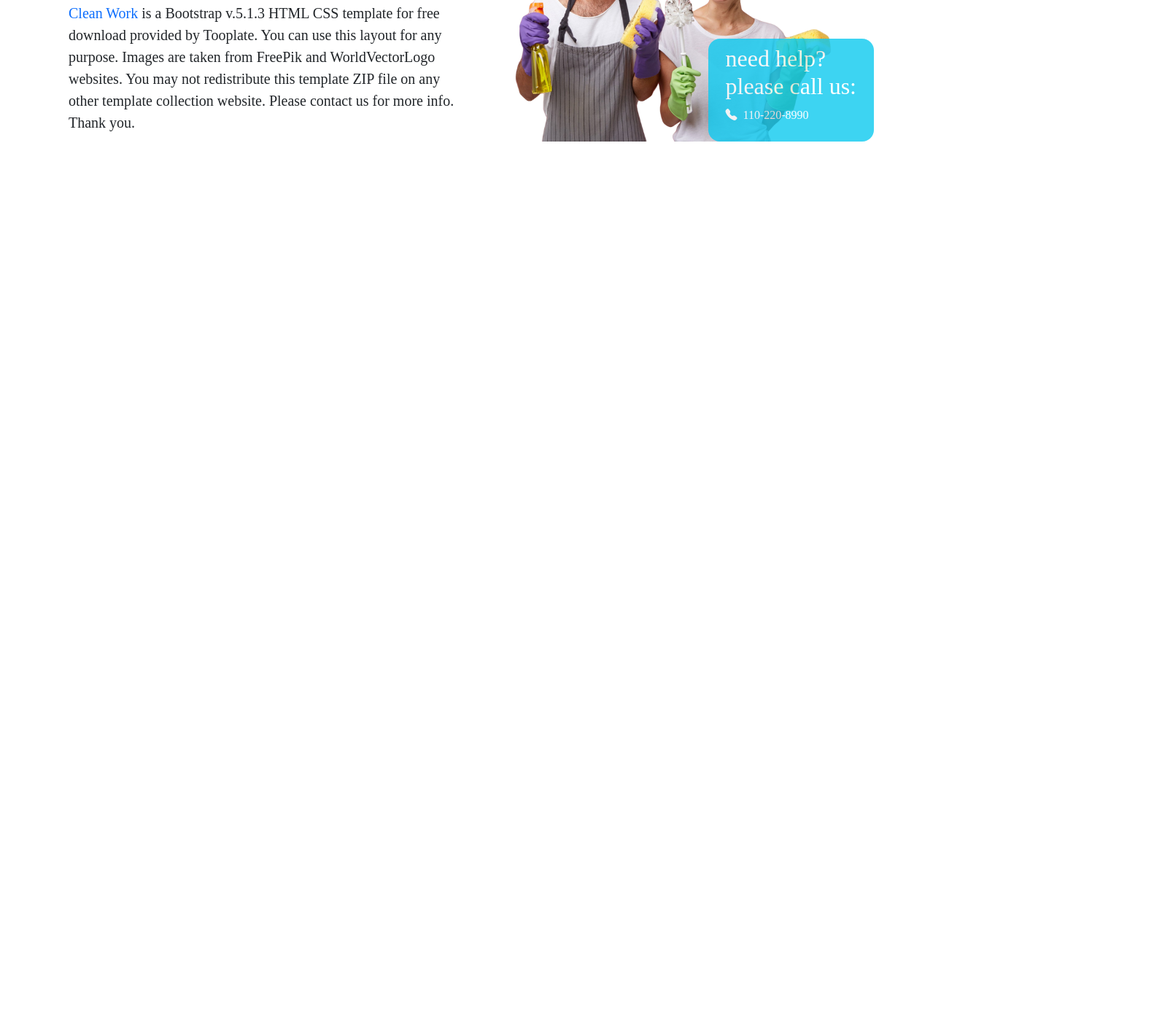
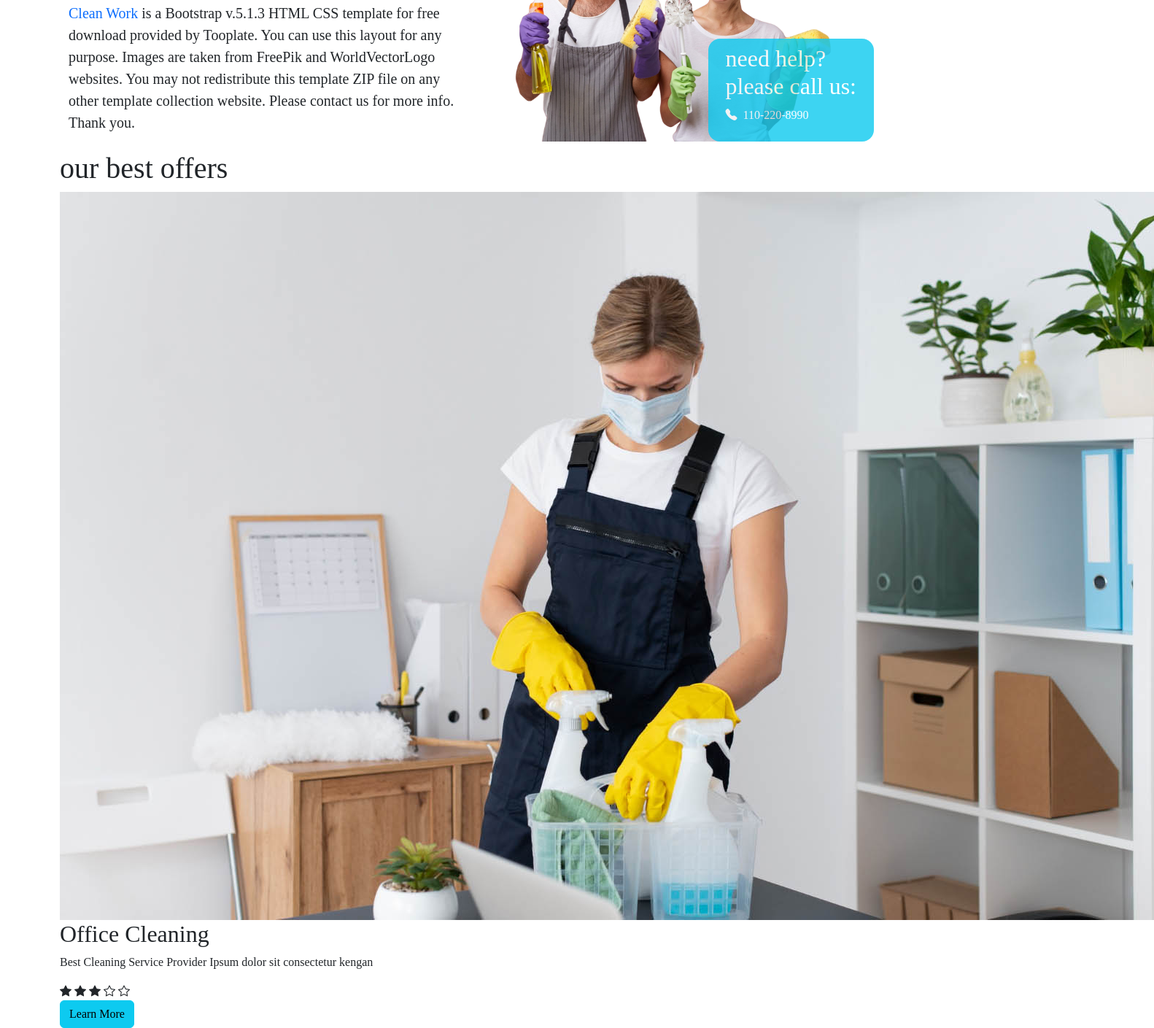
Before and after one commit to KhunMyoMyat/clean-work, a plain HTML site: page index.html in a window 1280 px wide. Shown: the part 915-2324 px from the top of the page at 73% size, 1582 px wide, since content can reach past the window. Before the commit the page ends 1122 px from the top, so only its background shows below. Drawn offline with nearby package versions, Linux system fonts and the light colour scheme.

Commit message:
our services html

```diff
--- a/index.html
+++ b/index.html
@@ -92,7 +92,9 @@
                 Pages
               </a>
               <ul class="dropdown-menu dropdown-menu-white m-0">
-                <li><a class="dropdown-item" href="#">Our Services</a></li>
+                <li>
+                  <a class="dropdown-item" href="#ourServices">Our Services</a>
+                </li>
                 <li><a class="dropdown-item" href="#">Coming Soon</a></li>
                 <li>
                   <a class="dropdown-item" href="#">Page 404</a>
@@ -226,6 +228,7 @@
     <div
       class="container row mx-auto justify-content-center align-items-center"
     >
+      <!-- need help content -->
       <div class="col-12 col-lg-6">
         <h1 class="fw-bolder mb-4" style="font-size: 4rem">
           Reliable & Fast Cleaning Service
@@ -240,12 +243,14 @@
         </p>
       </div>
 
+      <!-- need help image -->
       <div class="col-12 col-lg-6 position-relative">
         <img
           src="img/male-wearing-apron-female-white-t-shirt-smiling-broadly-being-glad-clean.png"
           alt=""
           class="w-100 object-fit-cover rounded-4"
         />
+        <!-- need help card -->
         <div
           class="position-absolute bg-info text-white rounded-4"
           style="
@@ -265,6 +270,34 @@
       </div>
     </div>
 
+    <!-- our services -->
+    <div id="ourServices" class="container">
+      <h1>our best offers</h1>
+
+      <div>
+        <div>
+          <img src="img/person-taking-care-office.jpg" alt="" />
+        </div>
+
+        <div>
+          <h2>Office Cleaning</h2>
+          <p>
+            Best Cleaning Service Provider Ipsum dolor sit consectetur kengan
+          </p>
+          <div>
+            <div>
+              <i class="bi bi-star-fill"></i>
+              <i class="bi bi-star-fill"></i>
+              <i class="bi bi-star-fill"></i>
+              <i class="bi bi-star"></i>
+              <i class="bi bi-star"></i>
+            </div>
+            <a href="#" class="btn btn-info">Learn More</a>
+          </div>
+        </div>
+      </div>
+    </div>
+
     <!-- bootstrap js -->
     <script src="	https://cdn.jsdelivr.net/npm/bootstrap@5.3.4/dist/js/bootstrap.bundle.min.js"></script>
   </body>
```
Also changed, not shown: img/people-taking-care-office-cleaning.jpg (added), img/person-taking-care-office.jpg (added).
